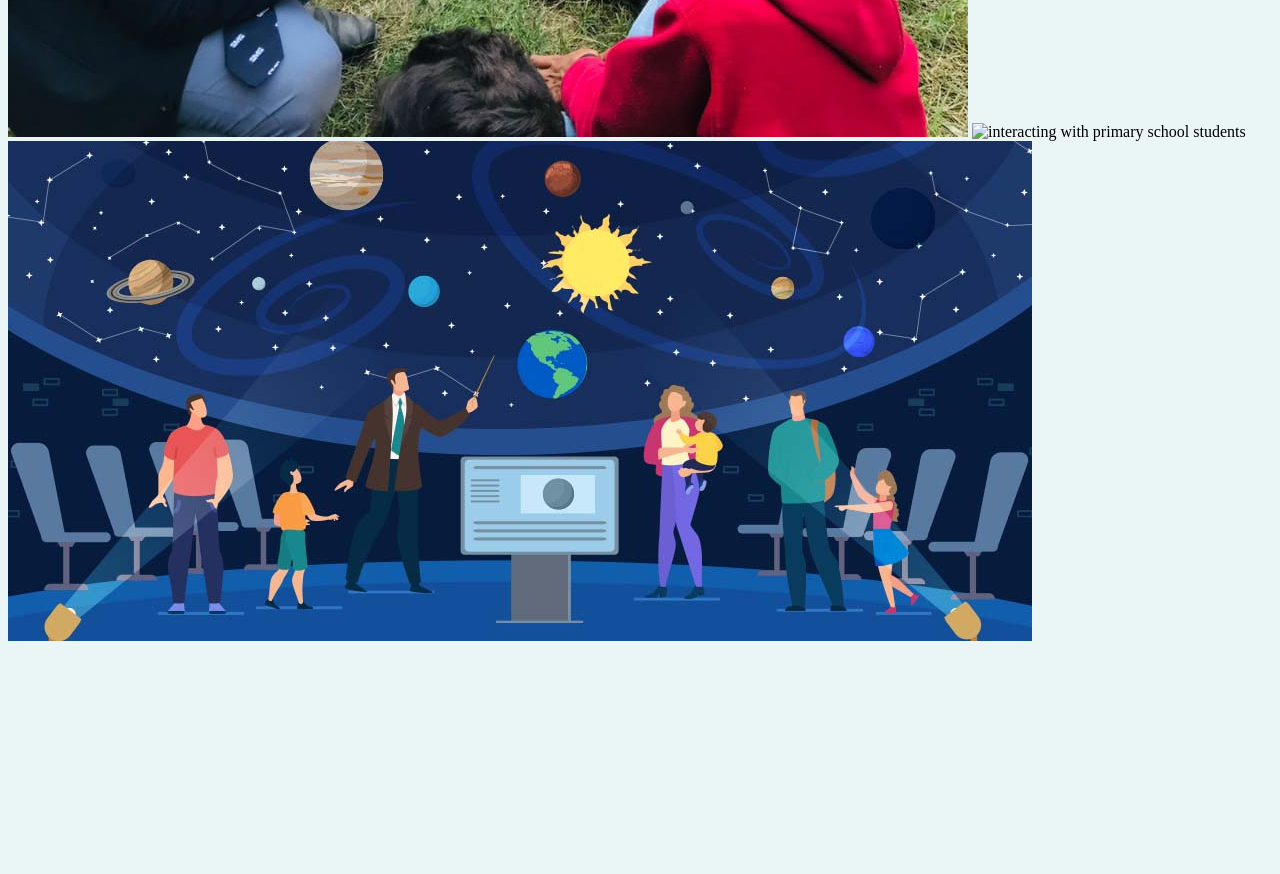
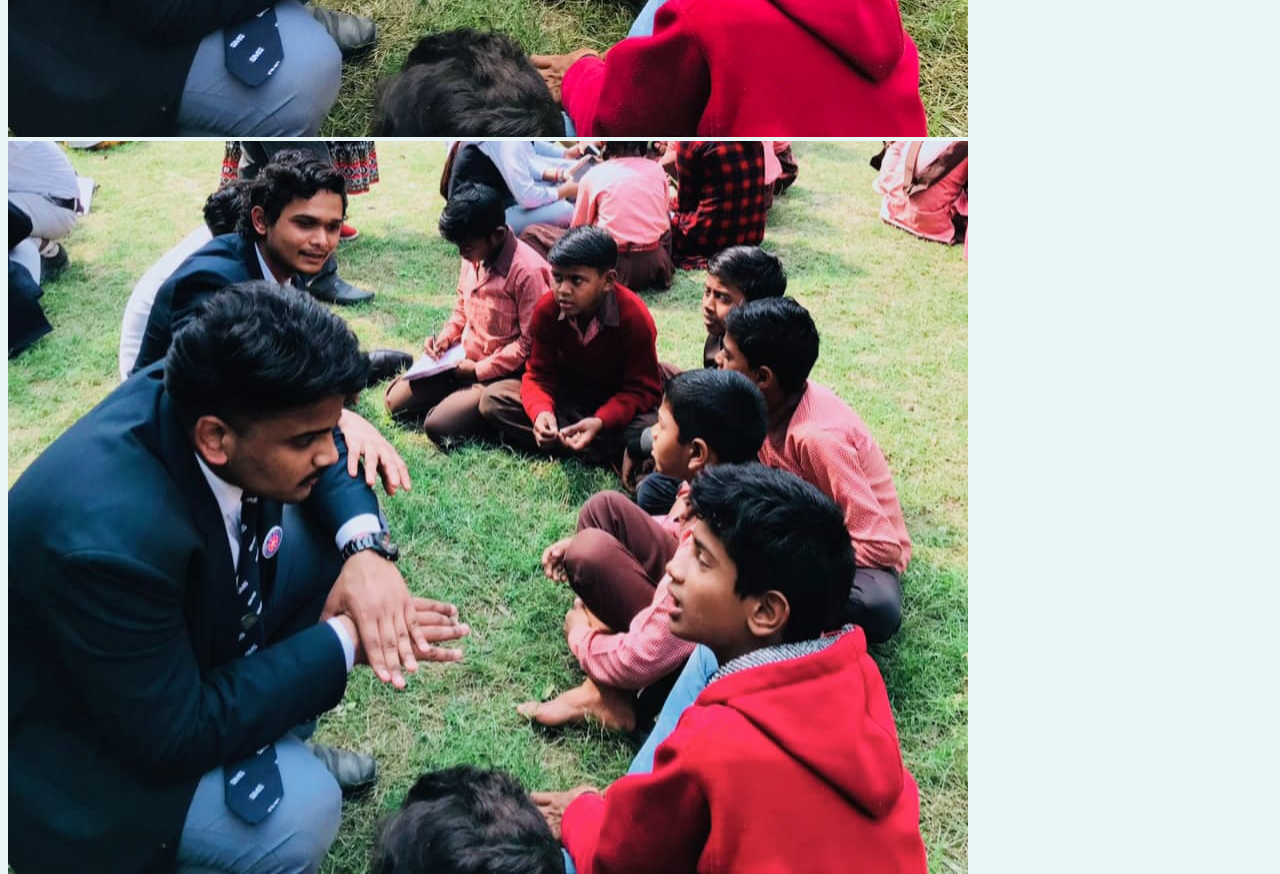
Before and after one commit to prakhar9015/info-myself, a plain HTML site: page index.html in a window 1280 px wide. Shown: the part 4560-5434 px from the top of the page. Before the commit the page ends 5213 px from the top, so only its background shows below. Drawn offline with Linux system fonts and the light colour scheme.

Commit message:
Update index.html

```diff
--- a/index.html
+++ b/index.html
@@ -77,7 +77,8 @@
 <img src="images/fifth_school.jpg" alt="with standard 5th students">
     <img src="images/tenth_school.jpg" alt="with standard 10th students">
     <img src="images/nss_school.jpg" alt="interacting with primary school students">
-  <img src="images/prakharNSS.jpg" alt="interacting with primary school students">
+
+  <img src="prakharNSS.jpg" alt="interacting with primary school students">
 
 
     <img src="images/Planetarium.jpg" alt="cartoon of children learning about planets">
```
